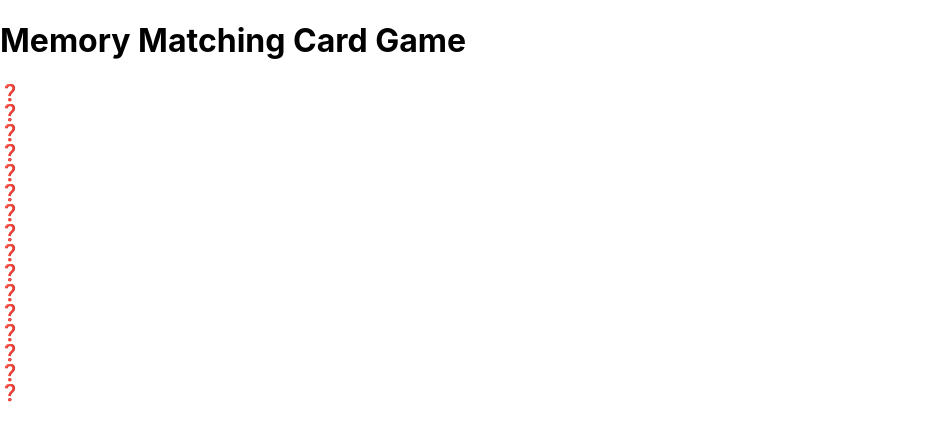
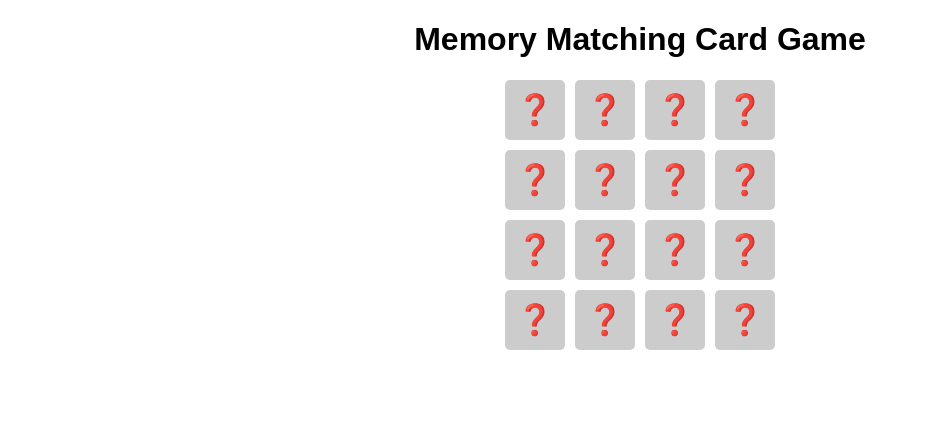
Before and after one commit to Eshhaa11/tic-tac-toe-game, a React (Create React App) app: page / in a window 1280 px wide. Shown: the top 440 px of the page, without its empty margins (0-926 px from the left). Built offline with nearby package versions, Linux system fonts and the light colour scheme.

Commit message:
added memory-cont

```diff
--- a/src/Components/Memory.css
+++ b/src/Components/Memory.css
@@ -0,0 +1,28 @@
+.memory-cont {
+    text-align: center;
+    font-family: sans-serif;
+  }
+
+  .grid {
+    display: grid;
+    grid-template-columns: repeat(4, 60px);
+    gap: 10px;
+    justify-content: center;
+    margin-top: 20px;
+  }
+
+  .card {
+    width: 60px;
+    height: 60px;
+    font-size: 30px;
+    background-color: #ccc;
+    display: flex;
+    align-items: center;
+    justify-content: center;
+    cursor: pointer;
+    border-radius: 5px;
+  }
+
+  .card.flipped {
+    background-color: #fff;
+  }
```
